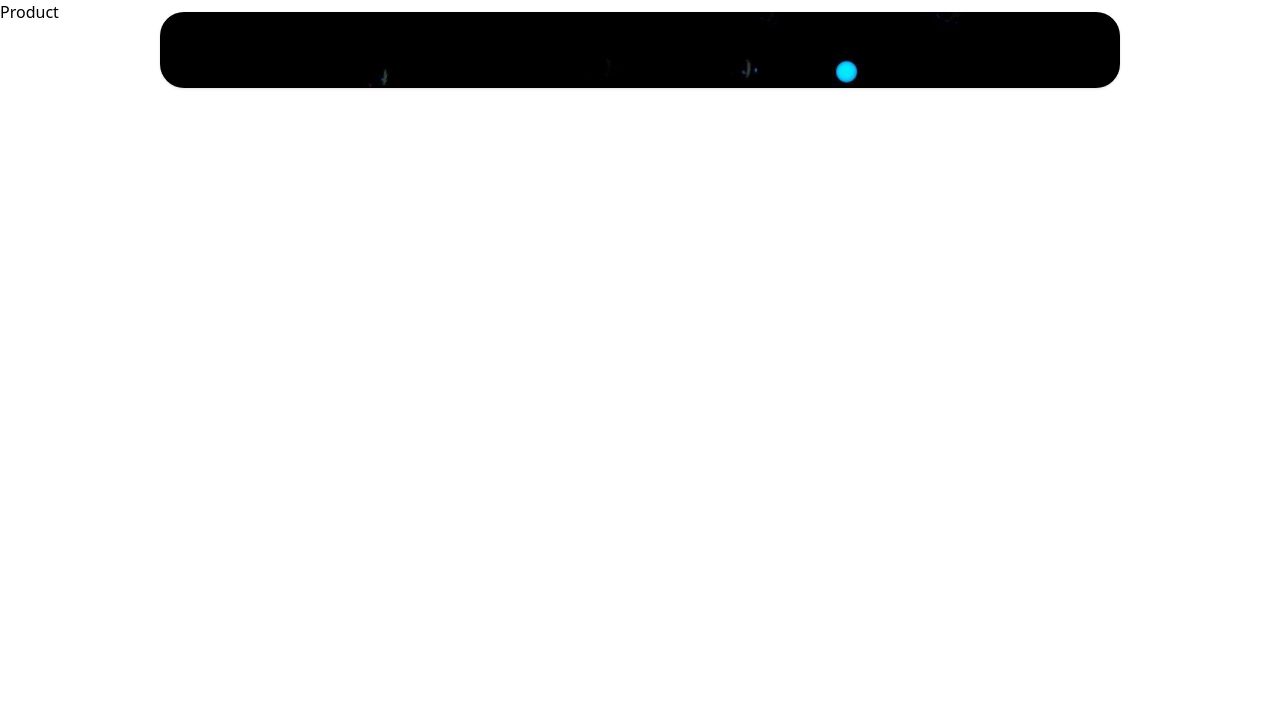
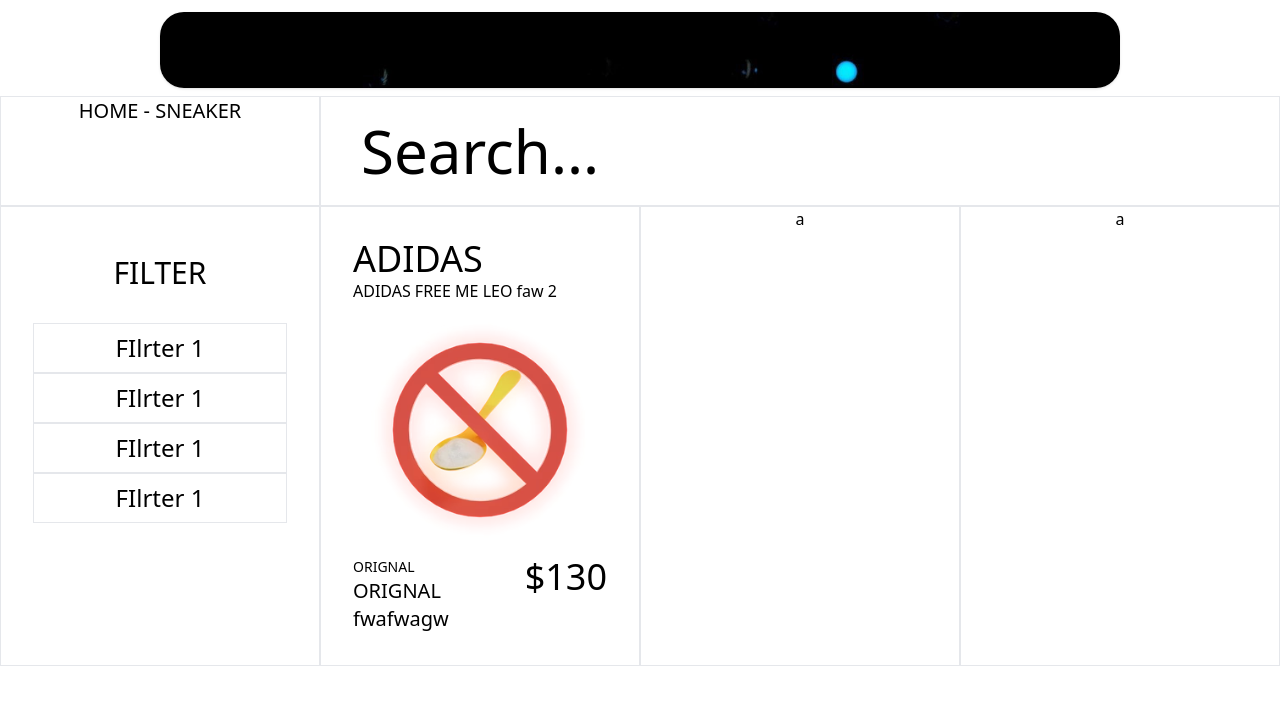
Before and after one commit to lazer002/EnergyPlus, a React (Vite) app in the folder client/: page /Product in a window 1280 px wide. Shown: the top 704 px of the page. Built offline with nearby package versions, Linux system fonts and the light colour scheme.

Commit message:
Update Product.jsx

```diff
--- a/client/src/components/Product.jsx
+++ b/client/src/components/Product.jsx
@@ -1,8 +1,57 @@
 import React from 'react'
-
+import suger from '../assets/Sugar.avif'
 function Product() {
   return (
-    <div>Product</div>
+ <>
+ <div className="grid grid-cols-4 mt-24 text-center">
+ <div className="border text-xl">HOME - SNEAKER</div>
+ <div className="border col-span-3 py-6">
+  <div className="text-left text-6xl px-10">Search...</div>
+ </div>
+  <div className="border">
+    <div className="text-3xl mt-12">FILTER</div>
+<div className="filter p-8">
+  <div className=" p-2 border text-2xl">FIlrter 1</div>
+  <div className=" p-2 border text-2xl">FIlrter 1</div>
+  <div className=" p-2 border text-2xl">FIlrter 1</div>
+  <div className=" p-2 border text-2xl">FIlrter 1</div>
+</div>
+
+  </div>
+  <div className="border p-8 ">
+    <div className="text-start">
+<div className="text-4xl font-bolder">ADIDAS</div>
+<div className="text-md font-normal">ADIDAS FREE ME LEO faw 2</div>
+</div>
+<img src={suger} alt="" width={700} className='hover:scale-125 ease-in-out transition-all hover:rotate-12' />
+<div className="flex justify-between">
+  <div className="text-start">
+    <div className='font-normal text-sm'>ORIGNAL</div>
+    <div className='font-bolder text-xl'>ORIGNAL fwafwagw</div>
+  </div>
+  <div>
+    <div className='text-4xl font-bolder'>$130</div>
+  </div>
+</div>
+  </div>
+  <div className="border">a</div>
+  <div className="border">a</div>
+ </div>
+
+
+
+
+
+
+
+
+
+ </>
+
+
+
+
+
   )
 }
 
```
